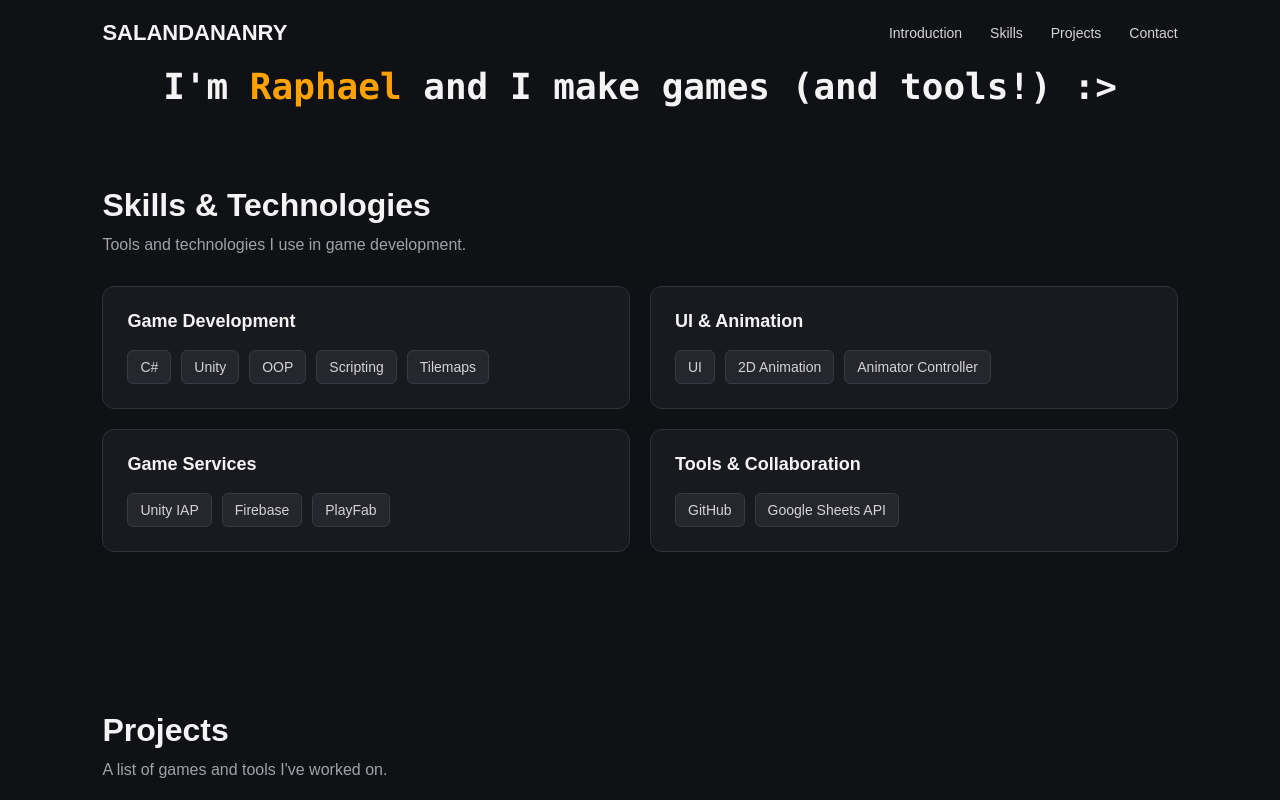
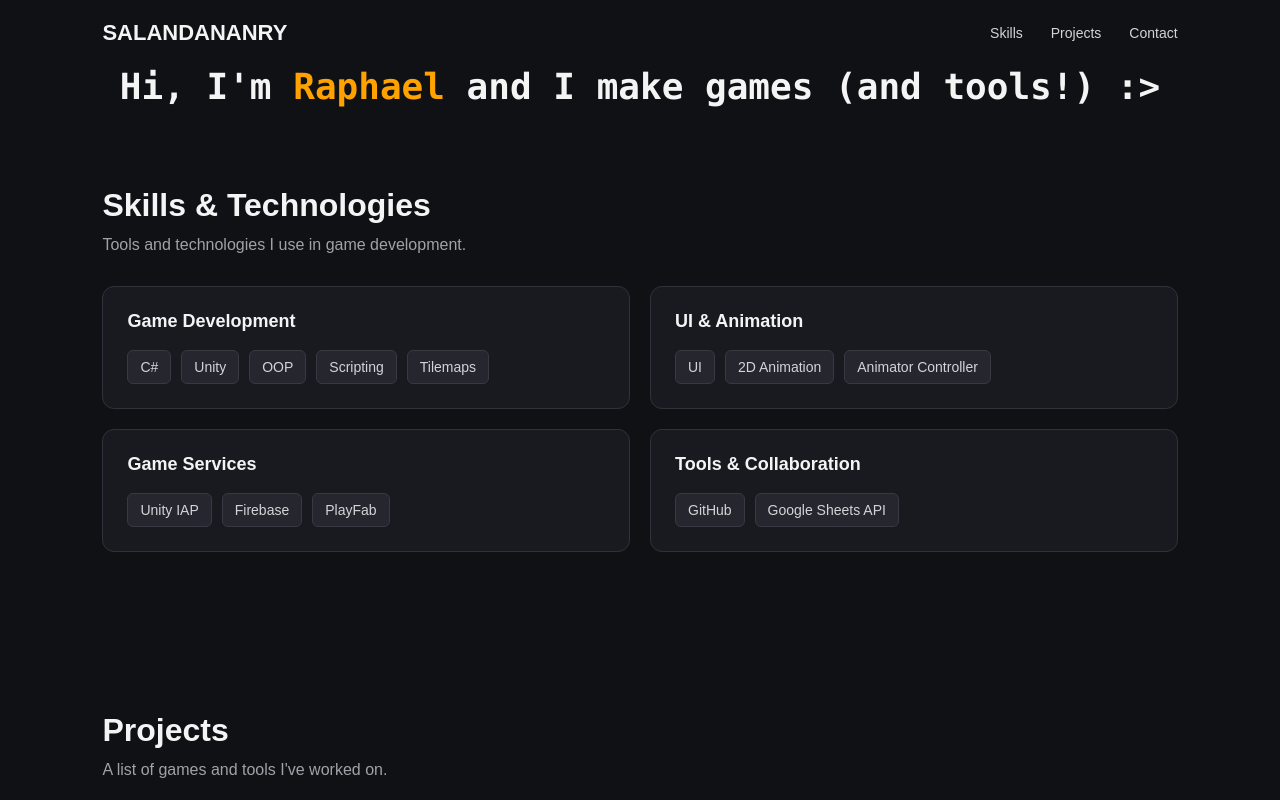
Before and after one commit to salandananry/salandananry.github.io, a plain HTML site: page index.html in a window 1280 px wide. Shown: the top 800 px of the page. Drawn offline with Linux system fonts and the light colour scheme.

Commit message:
Update navigation and sections in index.html
Removed introduction section and added contact section.

```diff
--- a/index.html
+++ b/index.html
@@ -15,17 +15,14 @@
         </a>
 
         <nav>
-            <a href="#introduction">Introduction</a>
             <a href="#skills">Skills</a>
             <a href="#projects">Projects</a>
             <a href="#contact">Contact</a>
         </nav>
     </header>
-<section id="introduction">
     <h2 class="intro-heading">
-         I'm <span class="highlight-orange">Raphael</span> and I make games (and tools!) :>
+         Hi, I'm <span class="highlight-orange">Raphael</span> and I make games (and tools!) :>
     </h2>
-</section>
 <section id="skills">
     <h2>Skills & Technologies</h2>
     <p>Tools and technologies I use in game development.</p>
@@ -187,7 +184,9 @@
             </div>
         </div>
 </section>
+<section id="contact">
 
+</section>
 
 </body>
 </html>
```
